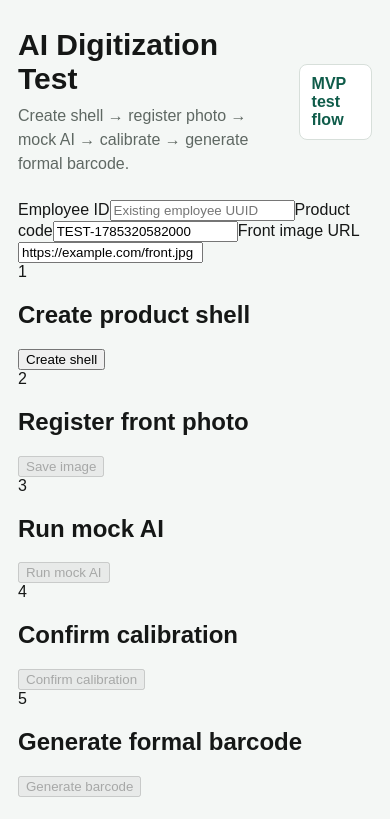
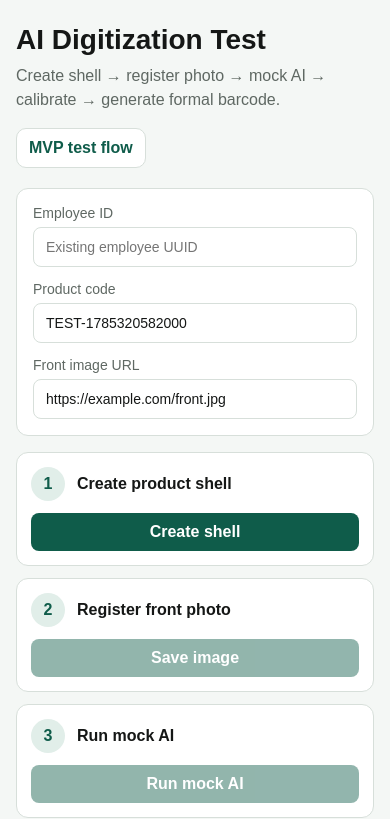
Before and after one commit to ericye666666-cmd/online-saler, a Next.js app in the folder apps/operations/: page / in a window 390 px wide. Shown: the top 819 px of the page. Built offline with nearby package versions, Linux system fonts and the light colour scheme; no server answers.

Commit message:
style(operations): support AI test workflow

```diff
--- a/apps/operations/src/app/globals.css
+++ b/apps/operations/src/app/globals.css
@@ -5,74 +5,36 @@
   --line: #d7dfda;
   --surface: #ffffff;
   --accent: #0f5c4a;
+  --danger: #a12626;
 }
 
-* {
-  box-sizing: border-box;
+* { box-sizing: border-box; }
+body { margin: 0; background: var(--background); color: var(--foreground); font-family: Arial, Helvetica, sans-serif; }
+button, input { font: inherit; }
+.shell { margin: 0 auto; max-width: 960px; padding: 24px 16px 48px; }
+.header { display: flex; align-items: center; justify-content: space-between; gap: 16px; margin-bottom: 20px; }
+.title { margin: 0; font-size: 28px; }
+.subtitle { color: var(--muted); line-height: 1.5; margin: 8px 0 0; }
+.status { border: 1px solid var(--line); border-radius: 10px; background: var(--surface); padding: 10px 12px; color: var(--accent); font-weight: 700; white-space: nowrap; }
+.panel { border: 1px solid var(--line); border-radius: 12px; background: var(--surface); padding: 16px; margin-bottom: 16px; }
+.panel h2 { margin: 0 0 12px; font-size: 18px; }
+.form-grid { display: grid; grid-template-columns: repeat(2, minmax(0, 1fr)); gap: 14px; }
+.form-grid label { display: grid; gap: 6px; color: var(--muted); font-size: 14px; }
+.form-grid .wide { grid-column: 1 / -1; }
+input { width: 100%; border: 1px solid var(--line); border-radius: 8px; padding: 11px 12px; background: white; color: var(--foreground); }
+.steps { display: grid; gap: 12px; margin-bottom: 16px; }
+.step { display: grid; grid-template-columns: 34px 1fr auto; align-items: center; gap: 12px; border: 1px solid var(--line); border-radius: 12px; background: var(--surface); padding: 14px; }
+.step span { display: grid; place-items: center; width: 34px; height: 34px; border-radius: 50%; background: #e1eee9; color: var(--accent); font-weight: 800; }
+.step h2 { margin: 0; font-size: 16px; }
+button { border: 0; border-radius: 8px; background: var(--accent); color: white; padding: 10px 14px; font-weight: 700; cursor: pointer; }
+button:disabled { cursor: not-allowed; opacity: 0.45; }
+.error { border: 1px solid #e1b6b6; border-radius: 8px; background: #fff3f3; color: var(--danger); padding: 12px; }
+pre { overflow: auto; max-height: 440px; margin: 0; border-radius: 8px; background: #101613; color: #e6f0eb; padding: 14px; font-size: 12px; line-height: 1.5; }
+
+@media (max-width: 640px) {
+  .header { align-items: flex-start; flex-direction: column; }
+  .form-grid { grid-template-columns: 1fr; }
+  .form-grid .wide { grid-column: auto; }
+  .step { grid-template-columns: 34px 1fr; }
+  .step button { grid-column: 1 / -1; width: 100%; }
 }
-
-body {
-  margin: 0;
-  background: var(--background);
-  color: var(--foreground);
-  font-family: Arial, Helvetica, sans-serif;
-}
-
-.shell {
-  margin: 0 auto;
-  max-width: 1120px;
-  padding: 28px 18px;
-}
-
-.header {
-  display: flex;
-  align-items: center;
-  justify-content: space-between;
-  gap: 16px;
-  margin-bottom: 24px;
-}
-
-.title {
-  margin: 0;
-  font-size: 30px;
-}
-
-.subtitle {
-  color: var(--muted);
-  line-height: 1.5;
-  margin: 8px 0 0;
-}
-
-.status {
-  border: 1px solid var(--line);
-  border-radius: 8px;
-  background: var(--surface);
-  padding: 10px 12px;
-  color: var(--accent);
-  font-weight: 700;
-}
-
-.board {
-  display: grid;
-  gap: 14px;
-  grid-template-columns: repeat(auto-fit, minmax(220px, 1fr));
-}
-
-.tile {
-  min-height: 132px;
-  border: 1px solid var(--line);
-  border-radius: 8px;
-  background: var(--surface);
-  padding: 16px;
-}
-
-.tile h2 {
-  font-size: 18px;
-  margin: 0 0 8px;
-}
-
-.tile p {
-  color: var(--muted);
-  line-height: 1.5;
-  margin: 0;
-}
```
